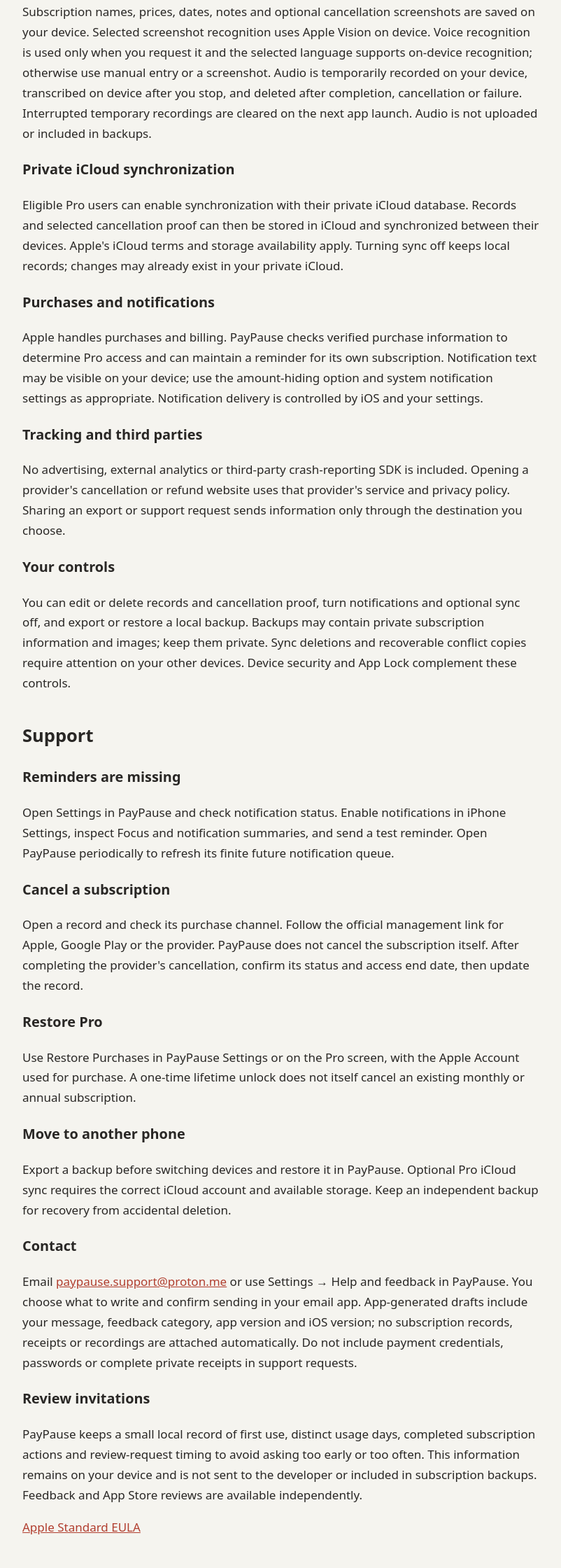
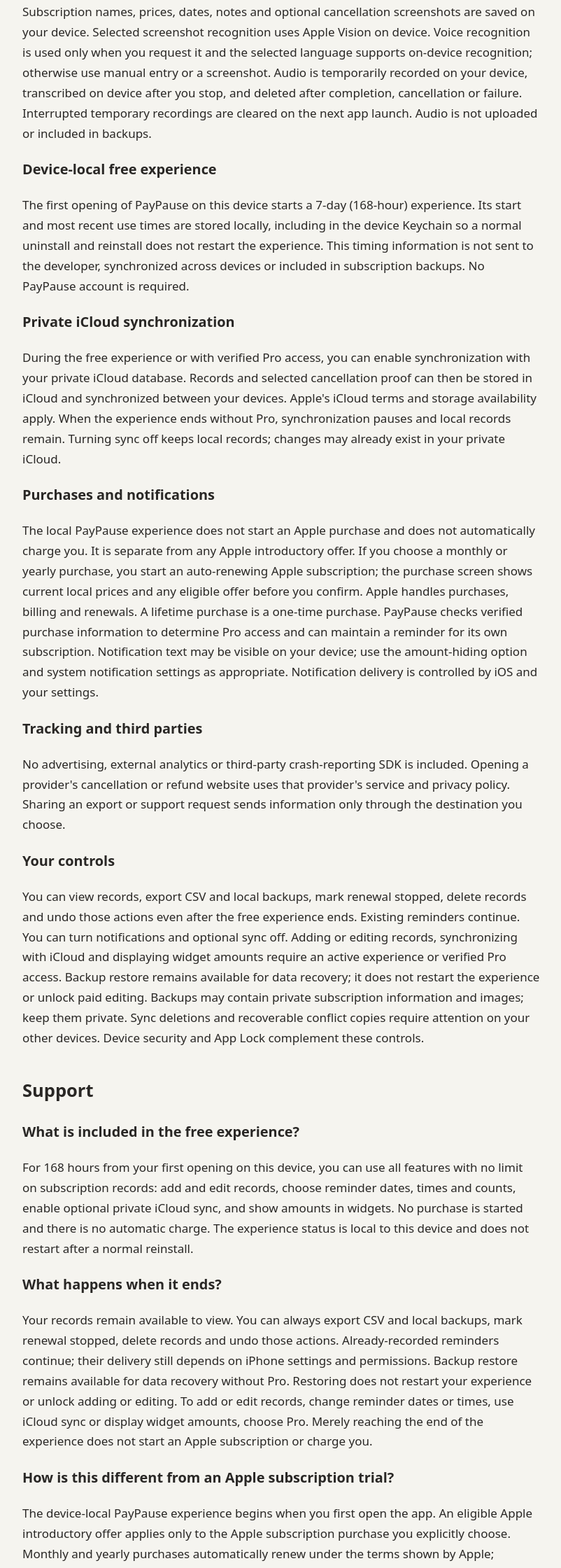
Before and after one commit to xsoeasyAI/xsoeasyai.github.io, a plain HTML site: page paypause.html in a window 1280 px wide. Shown: the part 560-2800 px from the top of the page at 70% size, without its empty margins (238-1040 px from the left). Drawn offline with Linux system fonts and the light colour scheme.

Commit message:
Update PayPause privacy and support for the 7-day experience
Clarify device-local experience timing, no automatic purchase, retained records and reminders, private iCloud sync, and folder backup recovery.

```diff
--- a/paypause.html
+++ b/paypause.html
@@ -1,19 +1,26 @@
 <!doctype html>
 <html lang="en"><meta charset="utf-8"><meta name="viewport" content="width=device-width,initial-scale=1"><title>PayPause — Privacy and Support</title>
+<!-- PayPause 1.0 (41) privacy and support. -->
 <style>body{font:17px/1.7 system-ui,sans-serif;color:#292725;background:#f5f4ef;margin:0}main{max-width:740px;margin:auto;padding:56px 24px}h1{font-size:42px;line-height:1.15}h2{margin-top:38px}a{color:#b13e2f}.note{padding:16px;border:1px solid #ddc8c1;border-radius:12px}nav{display:flex;gap:24px}</style>
 <main><nav><strong>PayPause</strong><a href="#privacy">Privacy</a><a href="#support">Support</a></nav>
 <h1>Subscription reminders.<br>Simple management.</h1>
-<p class="note">Privacy policy effective November 5, 2026. Support: paypause.support@proton.me.</p>
+<p class="note">Updated November 7, 2026. Support: paypause.support@proton.me.</p>
 <section id="privacy"><h2>Privacy policy</h2><p>PayPause helps you record subscriptions and free trials and schedule reminders. It does not connect to banks, scan inboxes or read other apps in the background. You do not need a PayPause account.</p>
 <h3>Information you choose to provide</h3><p>Subscription names, prices, dates, notes and optional cancellation screenshots are saved on your device. Selected screenshot recognition uses Apple Vision on device. Voice recognition is used only when you request it and the selected language supports on-device recognition; otherwise use manual entry or a screenshot. Audio is temporarily recorded on your device, transcribed on device after you stop, and deleted after completion, cancellation or failure. Interrupted temporary recordings are cleared on the next app launch. Audio is not uploaded or included in backups.</p>
-<h3>Private iCloud synchronization</h3><p>Eligible Pro users can enable synchronization with their private iCloud database. Records and selected cancellation proof can then be stored in iCloud and synchronized between their devices. Apple's iCloud terms and storage availability apply. Turning sync off keeps local records; changes may already exist in your private iCloud.</p>
-<h3>Purchases and notifications</h3><p>Apple handles purchases and billing. PayPause checks verified purchase information to determine Pro access and can maintain a reminder for its own subscription. Notification text may be visible on your device; use the amount-hiding option and system notification settings as appropriate. Notification delivery is controlled by iOS and your settings.</p>
+<h3>Device-local free experience</h3><p>The first opening of PayPause on this device starts a 7-day (168-hour) experience. Its start and most recent use times are stored locally, including in the device Keychain so a normal uninstall and reinstall does not restart the experience. This timing information is not sent to the developer, synchronized across devices or included in subscription backups. No PayPause account is required.</p>
+<h3>Private iCloud synchronization</h3><p>During the free experience or with verified Pro access, you can enable synchronization with your private iCloud database. Records and selected cancellation proof can then be stored in iCloud and synchronized between your devices. Apple's iCloud terms and storage availability apply. When the experience ends without Pro, synchronization pauses and local records remain. Turning sync off keeps local records; changes may already exist in your private iCloud.</p>
+<h3>Purchases and notifications</h3><p>The local PayPause experience does not start an Apple purchase and does not automatically charge you. It is separate from any Apple introductory offer. If you choose a monthly or yearly purchase, you start an auto-renewing Apple subscription; the purchase screen shows current local prices and any eligible offer before you confirm. Apple handles purchases, billing and renewals. A lifetime purchase is a one-time purchase. PayPause checks verified purchase information to determine Pro access and can maintain a reminder for its own subscription. Notification text may be visible on your device; use the amount-hiding option and system notification settings as appropriate. Notification delivery is controlled by iOS and your settings.</p>
 <h3>Tracking and third parties</h3><p>No advertising, external analytics or third-party crash-reporting SDK is included. Opening a provider's cancellation or refund website uses that provider's service and privacy policy. Sharing an export or support request sends information only through the destination you choose.</p>
-<h3>Your controls</h3><p>You can edit or delete records and cancellation proof, turn notifications and optional sync off, and export or restore a local backup. Backups may contain private subscription information and images; keep them private. Sync deletions and recoverable conflict copies require attention on your other devices. Device security and App Lock complement these controls.</p></section>
-<section id="support"><h2>Support</h2><h3>Reminders are missing</h3><p>Open Settings in PayPause and check notification status. Enable notifications in iPhone Settings, inspect Focus and notification summaries, and send a test reminder. Open PayPause periodically to refresh its finite future notification queue.</p>
+<h3>Your controls</h3><p>You can view records, export CSV and local backups, mark renewal stopped, delete records and undo those actions even after the free experience ends. Existing reminders continue. You can turn notifications and optional sync off. Adding or editing records, synchronizing with iCloud and displaying widget amounts require an active experience or verified Pro access. Backup restore remains available for data recovery; it does not restart the experience or unlock paid editing. Backups may contain private subscription information and images; keep them private. Sync deletions and recoverable conflict copies require attention on your other devices. Device security and App Lock complement these controls.</p></section>
+<section id="support"><h2>Support</h2>
+<h3>What is included in the free experience?</h3><p>For 168 hours from your first opening on this device, you can use all features with no limit on subscription records: add and edit records, choose reminder dates, times and counts, enable optional private iCloud sync, and show amounts in widgets. No purchase is started and there is no automatic charge. The experience status is local to this device and does not restart after a normal reinstall.</p>
+<h3>What happens when it ends?</h3><p>Your records remain available to view. You can always export CSV and local backups, mark renewal stopped, delete records and undo those actions. Already-recorded reminders continue; their delivery still depends on iPhone settings and permissions. Backup restore remains available for data recovery without Pro. Restoring does not restart your experience or unlock adding or editing. To add or edit records, change reminder dates or times, use iCloud sync or display widget amounts, choose Pro. Merely reaching the end of the experience does not start an Apple subscription or charge you.</p>
+<h3>How is this different from an Apple subscription trial?</h3><p>The device-local PayPause experience begins when you first open the app. An eligible Apple introductory offer applies only to the Apple subscription purchase you explicitly choose. Monthly and yearly purchases automatically renew under the terms shown by Apple; manage or cancel them in Apple Account → Subscriptions. Check the purchase screen for current local prices and eligible offers. The local experience does not change your existing Apple subscription or its renewal terms.</p>
+<h3>Reminders are missing</h3><p>Open Settings in PayPause and check notification status. Enable notifications in iPhone Settings, inspect Focus and notification summaries, and send a test reminder. Open PayPause periodically to refresh its finite future notification queue.</p>
 <h3>Cancel a subscription</h3><p>Open a record and check its purchase channel. Follow the official management link for Apple, Google Play or the provider. PayPause does not cancel the subscription itself. After completing the provider's cancellation, confirm its status and access end date, then update the record.</p>
 <h3>Restore Pro</h3><p>Use Restore Purchases in PayPause Settings or on the Pro screen, with the Apple Account used for purchase. A one-time lifetime unlock does not itself cancel an existing monthly or annual subscription.</p>
-<h3>Move to another phone</h3><p>Export a backup before switching devices and restore it in PayPause. Optional Pro iCloud sync requires the correct iCloud account and available storage. Keep an independent backup for recovery from accidental deletion.</p>
+<h3>Back up and restore</h3><p>Export backup saves a folder containing a manifest.json file and a receipts folder. Keep the entire folder together in a private location. To restore, select that folder in PayPause; older JSON backups are also accepted. CSV is a spreadsheet export and cannot restore receipt images. PayPause checks the backup before merging it with your current records.</p>
+<h3>Move to another phone</h3><p>You can export a CSV or local backup at any time, including after your experience ends. Export a backup before switching devices. You can restore a backup for data recovery even after the experience ends, without Pro. Restoring does not restart the experience or unlock adding or editing. Optional private iCloud sync is available during the experience and with Pro, and requires the correct iCloud account and available storage. The experience timing does not transfer with your subscription backup or synchronize through iCloud. Keep an independent backup for recovery from accidental deletion.</p>
 <h3>Contact</h3><p>Email <a href="mailto:paypause.support@proton.me">paypause.support@proton.me</a> or use Settings → Help and feedback in PayPause. You choose what to write and confirm sending in your email app. App-generated drafts include your message, feedback category, app version and iOS version; no subscription records, receipts or recordings are attached automatically. Do not include payment credentials, passwords or complete private receipts in support requests.</p>
 <h3>Review invitations</h3><p>PayPause keeps a small local record of first use, distinct usage days, completed subscription actions and review-request timing to avoid asking too early or too often. This information remains on your device and is not sent to the developer or included in subscription backups. Feedback and App Store reviews are available independently.</p>
 <p><a href="https://www.apple.com/legal/internet-services/itunes/dev/stdeula/">Apple Standard EULA</a></p></section></main></html>
```
